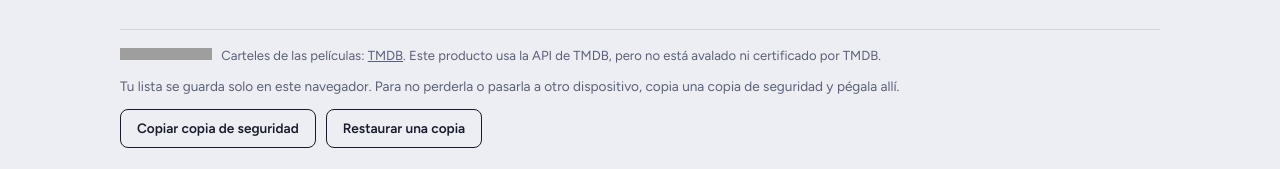
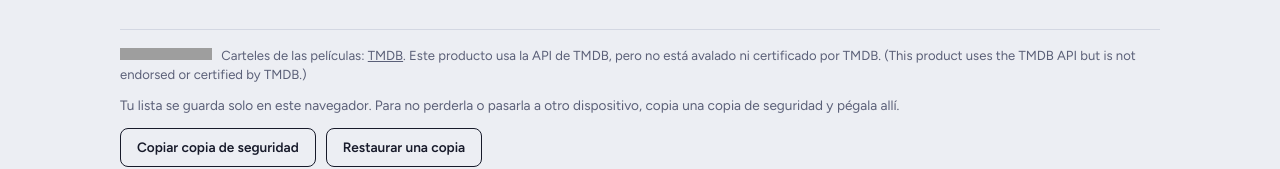
Before and after one commit to irenesara/pelis, a plain HTML site: page index.html in a window 1280 px wide. Shown: the part 4286-4455 px from the top of the page. Drawn offline with Linux system fonts and the light colour scheme; grey boxes are pictures that could not be loaded.

Commit message:
Add files via upload

```diff
--- a/index.html
+++ b/index.html
@@ -181,7 +181,7 @@ footer { color: var(--muted); font-size: .85rem; border-top: 1px solid var(--lin
   </section>
 
   <footer>
-    <div class="tmdb"><img src="https://www.themoviedb.org/assets/2/v4/logos/v2/blue_short-8e7b30f73a4020692ccca9c88bafe5dcb6f8a62a4c6bc55cd9ba82bb2cd95f6c.svg" alt="TMDB" width="92" height="12" loading="lazy" onerror="this.remove()"> Carteles de las películas: <a href="https://www.themoviedb.org/" target="_blank" rel="noopener noreferrer">TMDB</a>. Este producto usa la API de TMDB, pero no está avalado ni certificado por TMDB.</div>
+    <div class="tmdb"><img src="https://www.themoviedb.org/assets/2/v4/logos/v2/blue_short-8e7b30f73a4020692ccca9c88bafe5dcb6f8a62a4c6bc55cd9ba82bb2cd95f6c.svg" alt="TMDB" width="92" height="12" loading="lazy" onerror="this.remove()"> Carteles de las películas: <a href="https://www.themoviedb.org/" target="_blank" rel="noopener noreferrer">TMDB</a>. Este producto usa la API de TMDB, pero no está avalado ni certificado por TMDB. <span lang="en">(This product uses the TMDB API but is not endorsed or certified by TMDB.)</span></div>
     <div>Tu lista se guarda solo en este navegador. Para no perderla o pasarla a otro dispositivo, copia una copia de seguridad y pégala allí.</div>
     <div class="actions">
       <button type="button" id="btn-copiar">Copiar copia de seguridad</button>
```
